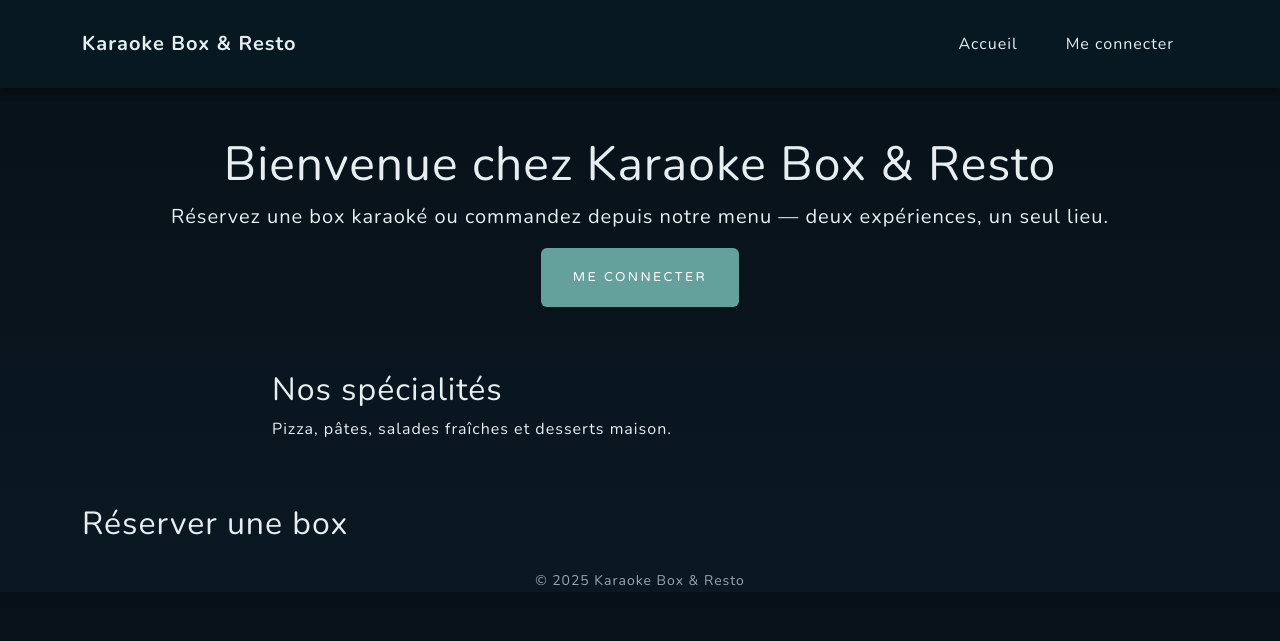
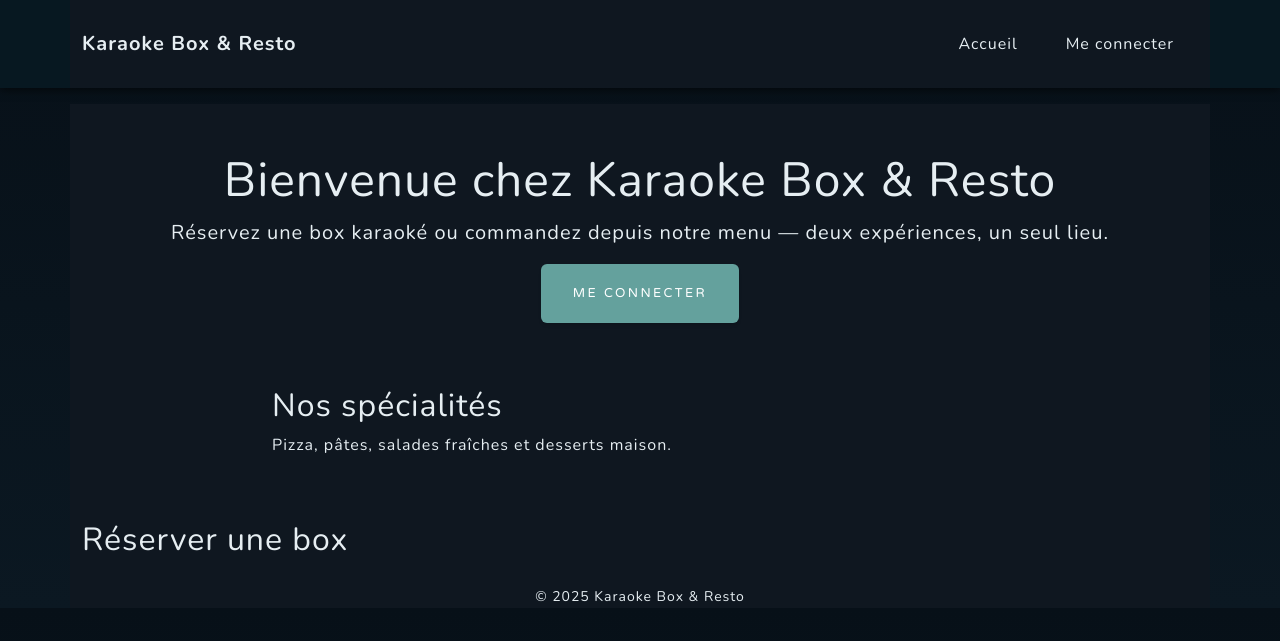
Before and after one commit to manahak/projet_karaoke, a Flask app: page / in a window 1280 px wide. Shown: the top 641 px of the page. Run offline with Flask 3, Linux system fonts and the light colour scheme; data that the repository does not hold is empty; some libraries are stand-ins or nearby versions.

Commit message:
encore correctif dark mode...

```diff
--- a/static/css/dark-mode.css
+++ b/static/css/dark-mode.css
@@ -16,7 +16,8 @@ body{
 }
 
 /* Reserve space for fixed navbar so it doesn't overlap content */
-body { padding-top: 72px !important; }
+/* increased padding to cover larger navbar heights */
+body { padding-top: 88px !important; }
 
 /* Navbar */
 .navbar{
@@ -34,6 +35,19 @@ body { padding-top: 72px !important; }
   color: var(--bs-body-color) !important;
   border-color: var(--bs-border-color) !important;
   box-shadow: 0 6px 18px rgba(0,0,0,0.5);
+}
+
+/* Strong overrides to neutralize any remaining white backgrounds from theme */
+.bg-white, .bg-light, .card, .card-body, .card .card-body, .card-header, .card-footer, .jumbotron, .panel, .well, .hero, .section, .container, .container-fluid {
+  background-color: var(--bs-card-bg) !important;
+  color: var(--bs-body-color) !important;
+  border-color: var(--bs-border-color) !important;
+}
+
+/* Ensure form areas, panels and responsive wrappers are dark */
+.table-responsive, .table-responsive > .table, .form-group, .form-row, .form-control, .input-group, .card .list-group-item {
+  background-color: transparent !important;
+  color: var(--bs-body-color) !important;
 }
 
 /* Force common white/light backgrounds to dark variants */
```
